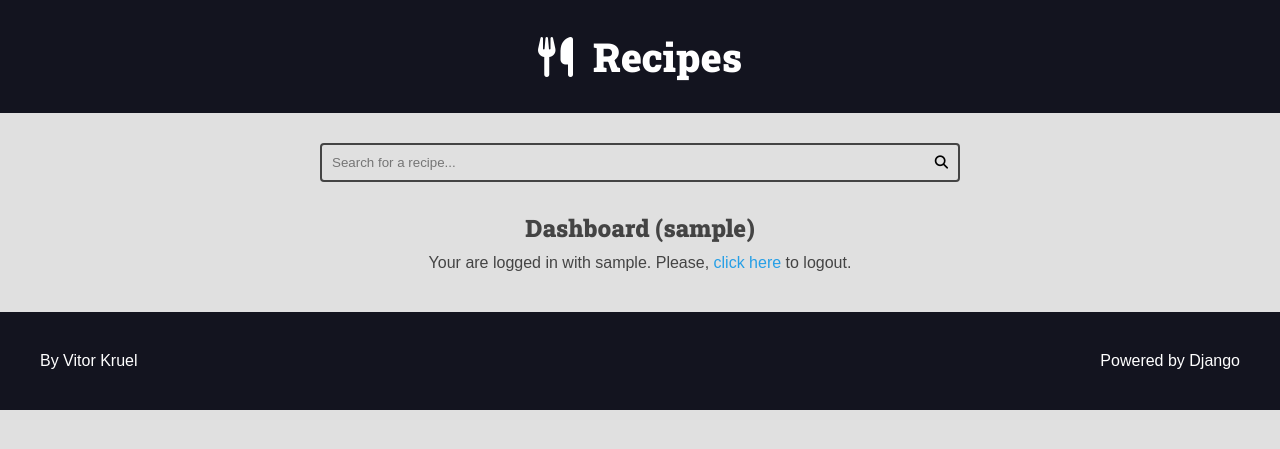
After one commit to VitorKruel102/Curso-Django-Avancado, a Django app: page /authors/dashboard/ in a window 1280 px wide. The commit adds this page. Shown: the top 449 px of the page. Run offline with Django 4.2, Linux system fonts and the light colour scheme; the visitor is signed in with stand-in values (Sample User, id 1).

Commit message:
Criando o página do dashboard da administração do authors.

```diff
--- /dev/null
+++ b/authors/templates/authors/pages/dashboard.html
@@ -0,0 +1,15 @@
+{% extends 'global/base.html' %}
+
+{% block title %} Dashboard ({{ user.username }}) | {% endblock title %}
+
+{% block content %}
+    <div class="main-content center container">
+        <h2>Dashboard ({{ user.username }})</h2>
+        {% include 'authors/partials/login_message.html' %}
+    </div>
+
+    <div class="main-content" style="max-width: 64rem; margin:auto">
+        {% include 'global/partials/messages.html' %}
+    </div>
+
+{% endblock content %}
--- /dev/null
+++ b/authors/templates/authors/partials/login_message.html
@@ -0,0 +1,12 @@
+{% if user.is_authenticated %}
+<div class="login-message">
+  Your are logged in with
+  {{ request.user.username }}.
+  Please,
+  <form class="inline-form" action="{% url 'authors:logout' %}" method='POST'>
+    {% csrf_token %}
+    <input type="hidden" name="username" value="{{ request.user.username }}">
+    <button class="plaintext-button" type="submit">click here</button>
+  </form> to logout.
+</div>
+{% endif %}
--- a/authors/urls.py
+++ b/authors/urls.py
@@ -10,4 +10,5 @@ urlpatterns = [
     path('login/', views.login_view, name='login'),
     path('login/create/', views.login_create, name='login_create'),
     path('logout/', views.logout_view, name='logout'),
+    path('dashboard/', views.dashboard, name='dashboard'),
 ]
--- a/authors/views.py
+++ b/authors/views.py
@@ -60,7 +60,6 @@ def login_create(request):
         raise Http404()
 
     form = LoginForm(request.POST)
-    login_url = reverse('authors:login')
 
     if form.is_valid():
         authenticated_user = authenticate(
@@ -76,7 +75,7 @@ def login_create(request):
     else:
         messages.error(request, 'Invalid username or password')
 
-    return redirect(login_url)
+    return redirect(reverse('authors:dashboard'))
 
 @login_required(login_url='authers:login', redirect_field_name='next')
 def logout_view(request):
@@ -91,3 +90,8 @@ def logout_view(request):
     messages.success(request, 'Logged out successfully')
     logout(request)
     return redirect(reverse('authors:login'))
+
+
+@login_required(login_url='authors:login', redirect_field_name='next')
+def dashboard(request):
+    return render(request, 'authors/pages/dashboard.html')
--- a/base_static/global/css/style.css
+++ b/base_static/global/css/style.css
@@ -427,6 +427,10 @@ h6 {
     color: var(--color-debug-dark);
   }
 
+/* Authors */
+.login-message {
+    margin: 1rem 0;
+  }
 
 /* Generica */
 .center {
```
Also changed, not shown: authors/templates/authors/pages/login.html (+1 -15 lines), tests/funcional_tests/authors/base.py (+1 -1 lines).
